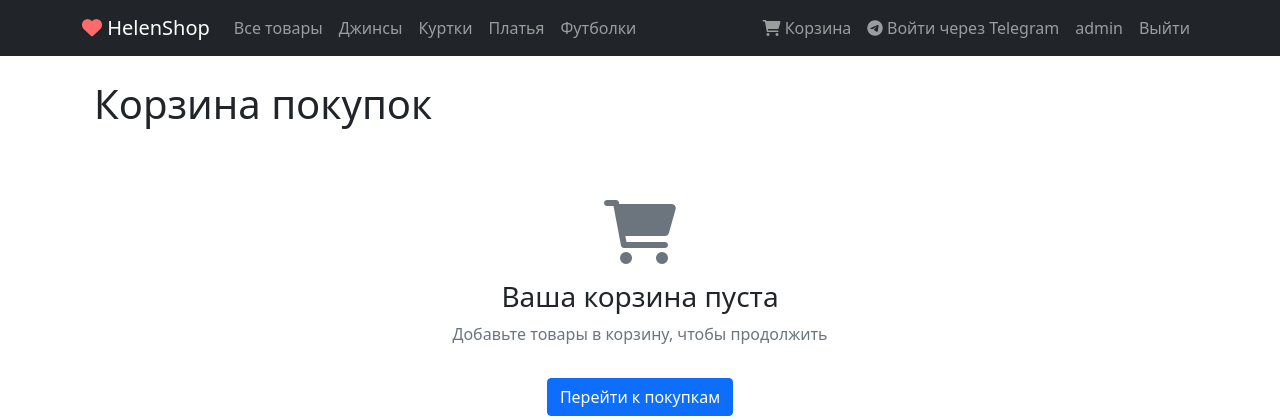
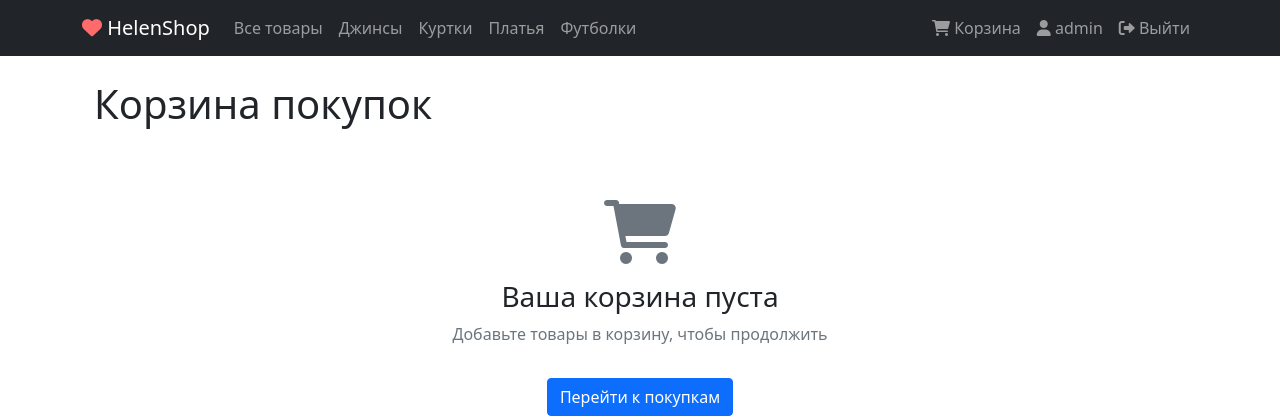
Before and after one commit to pycoder-maxim/Helen-shop, a Django app: page /cart/ in a window 1280 px wide. Shown: the top 420 px of the page. Run offline with Django 5.2, Linux system fonts and the light colour scheme; a user stored in the database is signed in; data comes from the database, SQL or seed files in the repository; data that the repository does not hold is empty; some libraries are stand-ins or nearby versions.

Commit message:
Replace allauth Telegram with official Telegram Login Widget

```diff
--- a/templates/base.html
+++ b/templates/base.html
@@ -1,4 +1,3 @@
-{% load socialaccount %}
 <!DOCTYPE html>
 <html lang="ru">
 <head>
@@ -34,17 +33,23 @@
                             {% endif %}
                         </a>
                     </li>
-                    <li class="nav-item">
-                        <a class="nav-link" href="{% provider_login_url 'telegram' process='login' %}">
-                            <i class="fab fa-telegram"></i> Войти через Telegram
-                        </a>
-                    </li>
                     {% if user.is_authenticated %}
                         <li class="nav-item">
-                            <span class="nav-link">{{ user.username }}</span>
+                            <span class="nav-link"><i class="fas fa-user"></i> {{ user.username }}</span>
                         </li>
                         <li class="nav-item">
-                            <a class="nav-link" href="{% url 'account_logout' %}">Выйти</a>
+                            <a class="nav-link" href="{% url 'logout' %}">
+                                <i class="fas fa-sign-out-alt"></i> Выйти
+                            </a>
+                        </li>
+                    {% else %}
+                        <li class="nav-item">
+                            <script async src="https://telegram.org/js/telegram-widget.js?22"
+                                    data-telegram-login="HelensShop_bot"
+                                    data-size="large"
+                                    data-auth-url="{% url 'tg_auth:telegram_auth' %}"
+                                    data-request-access="write">
+                            </script>
                         </li>
                     {% endif %}
                 </ul>
```
Also changed, not shown: tg_auth/urls.py (added).
